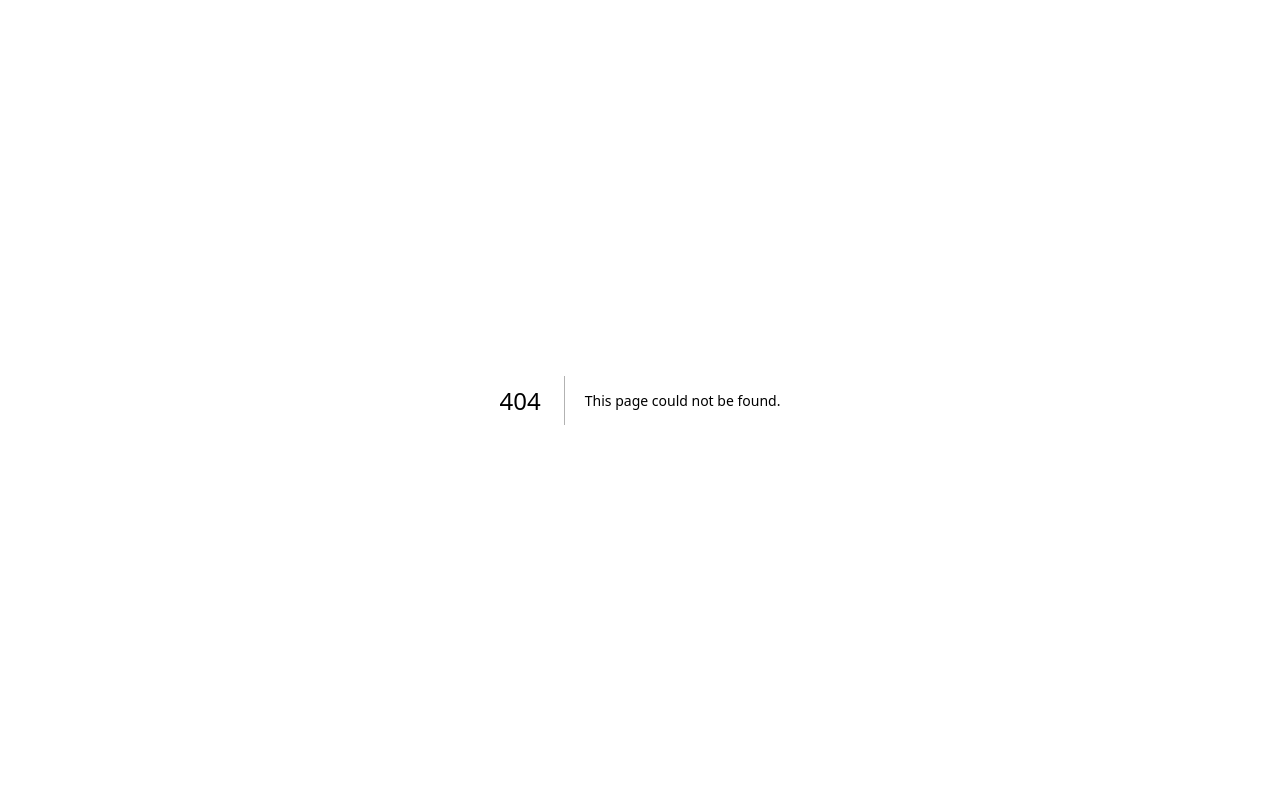
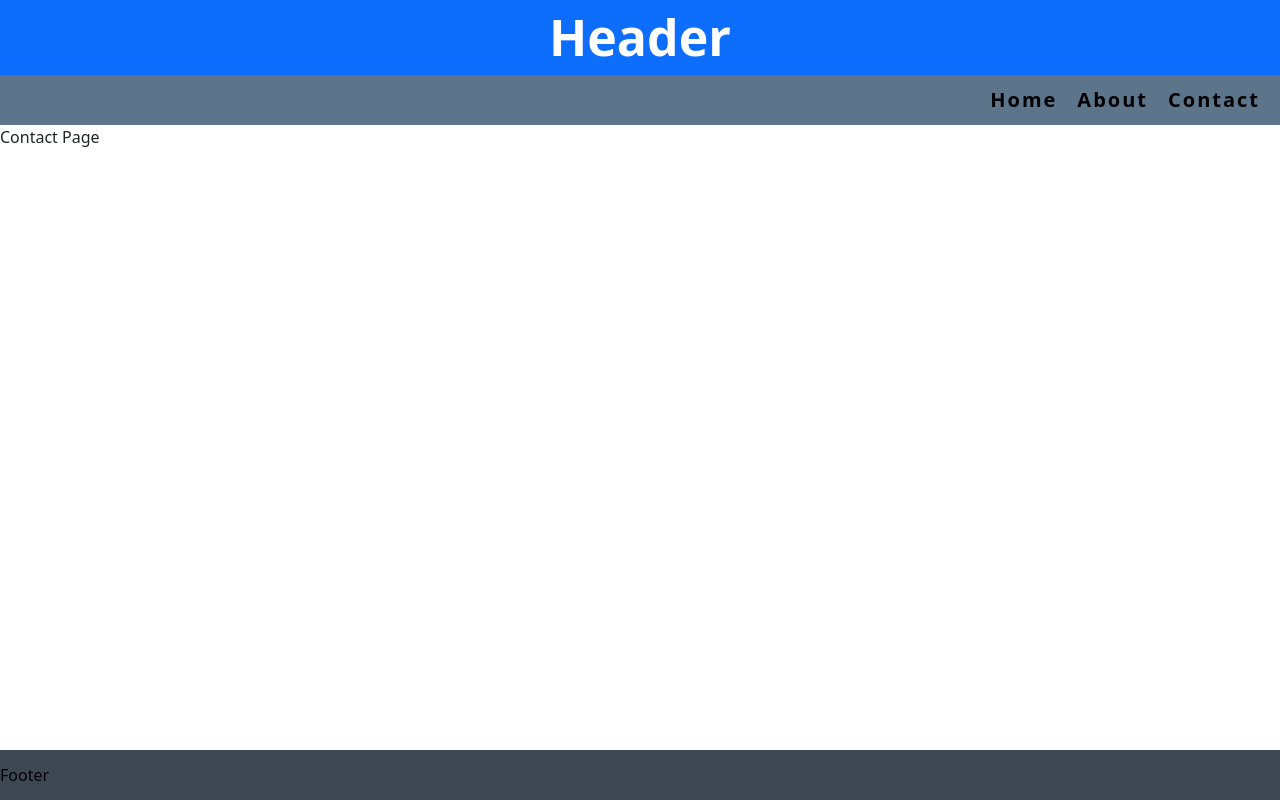
Before and after one commit to aparnajdhv/test, a Next.js app: page /contact in a window 1280 px wide. Before the commit this address had no page. Built offline with nearby package versions, Linux system fonts and the light colour scheme.

Commit message:
first commit

```diff
--- a/package.json
+++ b/package.json
@@ -9,6 +9,7 @@
     "lint": "next lint"
   },
   "dependencies": {
+    "bootstrap": "^5.2.3",
     "eslint": "8.38.0",
     "eslint-config-next": "13.3.0",
     "next": "13.3.0",
--- /dev/null
+++ b/src/components/footer.js
@@ -0,0 +1,7 @@
+import React from 'react'
+
+export const Footer = () => {
+  return (
+    <div className='footer'>Footer</div>
+  )
+}
--- /dev/null
+++ b/src/components/header.js
@@ -0,0 +1,8 @@
+import React from 'react'
+
+ const header = () => {
+  return (
+    <div className='bg-primary text-center text-white header'>Header</div>
+  )
+}
+export default header
--- /dev/null
+++ b/src/components/menu.js
@@ -0,0 +1,15 @@
+import Link from 'next/link'
+import React from 'react'
+
+
+export const Menu = () => {
+  return (
+    <div className='menu'>
+        <ul>
+            <li><Link href='/home' className='link'>Home</Link></li>
+            <li><Link href='/about' className='link'>About</Link></li>
+            <li><Link href='/contact' className='link'>Contact</Link></li>
+        </ul>
+    </div>
+  )
+}
--- a/src/pages/_app.js
+++ b/src/pages/_app.js
@@ -1,5 +1,16 @@
-import '@/styles/globals.css'
+import '@/styles/globals.css';
+import 'bootstrap/dist/css/bootstrap.css';
+import Header from '@/components/Header';
+import { Footer } from '@/components/footer';
+import { Menu } from '@/components/menu';
 
 export default function App({ Component, pageProps }) {
-  return <Component {...pageProps} />
+  return (<div>
+  <Header />
+  <Menu />
+  <Component {...pageProps} />
+  <Footer />
+  </div>
+  )
+
 }
--- /dev/null
+++ b/src/pages/contact.js
@@ -0,0 +1,7 @@
+export default function Contact() {
+    return (
+      <>
+        Contact Page
+      </>
+    )
+  }
--- a/src/styles/globals.css
+++ b/src/styles/globals.css
@@ -1,107 +1,46 @@
-:root {
-  --max-width: 1100px;
-  --border-radius: 12px;
-  --font-mono: ui-monospace, Menlo, Monaco, 'Cascadia Mono', 'Segoe UI Mono',
-    'Roboto Mono', 'Oxygen Mono', 'Ubuntu Monospace', 'Source Code Pro',
-    'Fira Mono', 'Droid Sans Mono', 'Courier New', monospace;
-
-  --foreground-rgb: 0, 0, 0;
-  --background-start-rgb: 214, 219, 220;
-  --background-end-rgb: 255, 255, 255;
-
-  --primary-glow: conic-gradient(
-    from 180deg at 50% 50%,
-    #16abff33 0deg,
-    #0885ff33 55deg,
-    #54d6ff33 120deg,
-    #0071ff33 160deg,
-    transparent 360deg
-  );
-  --secondary-glow: radial-gradient(
-    rgba(255, 255, 255, 1),
-    rgba(255, 255, 255, 0)
-  );
-
-  --tile-start-rgb: 239, 245, 249;
-  --tile-end-rgb: 228, 232, 233;
-  --tile-border: conic-gradient(
-    #00000080,
-    #00000040,
-    #00000030,
-    #00000020,
-    #00000010,
-    #00000010,
-    #00000080
-  );
-
-  --callout-rgb: 238, 240, 241;
-  --callout-border-rgb: 172, 175, 176;
-  --card-rgb: 180, 185, 188;
-  --card-border-rgb: 131, 134, 135;
+body{
+    margin: 0;
+}
+.header{
+    font-size: 50px;
+    font-weight: bold;
+}
+.menu{
+    background-color: #5c758b;
+    line-height: 50px;
+    font-size: 20px;
 }
 
-@media (prefers-color-scheme: dark) {
-  :root {
-    --foreground-rgb: 255, 255, 255;
-    --background-start-rgb: 0, 0, 0;
-    --background-end-rgb: 0, 0, 0;
+.menu ul{
 
-    --primary-glow: radial-gradient(rgba(1, 65, 255, 0.4), rgba(1, 65, 255, 0));
-    --secondary-glow: linear-gradient(
-      to bottom right,
-      rgba(1, 65, 255, 0),
-      rgba(1, 65, 255, 0),
-      rgba(1, 65, 255, 0.3)
-    );
-
-    --tile-start-rgb: 2, 13, 46;
-    --tile-end-rgb: 2, 5, 19;
-    --tile-border: conic-gradient(
-      #ffffff80,
-      #ffffff40,
-      #ffffff30,
-      #ffffff20,
-      #ffffff10,
-      #ffffff10,
-      #ffffff80
-    );
-
-    --callout-rgb: 20, 20, 20;
-    --callout-border-rgb: 108, 108, 108;
-    --card-rgb: 100, 100, 100;
-    --card-border-rgb: 200, 200, 200;
-  }
+    display: flex;
+    justify-content: flex-end;
+    margin: 0;
 }
 
-* {
-  box-sizing: border-box;
-  padding: 0;
-  margin: 0;
+.menu li{
+    list-style: none;
+    margin-right: 20px;
+    letter-spacing: 2px;
+    text-decoration: none;
+    font-style: normal;
 }
 
-html,
-body {
-  max-width: 100vw;
-  overflow-x: hidden;
+.link{
+    text-decoration: none;
+    color:#000;
+    font-weight: bold;
 }
 
-body {
-  color: rgb(var(--foreground-rgb));
-  background: linear-gradient(
-      to bottom,
-      transparent,
-      rgb(var(--background-end-rgb))
-    )
-    rgb(var(--background-start-rgb));
+.menu li :hover{
+    color:#fff;
 }
 
-a {
-  color: inherit;
-  text-decoration: none;
+.footer{
+    line-height: 50px;
+    background-color: #3e4855;
+    width: 100%;
+    color: #000;
+    position: fixed;
+    bottom: 0;
 }
-
-@media (prefers-color-scheme: dark) {
-  html {
-    color-scheme: dark;
-  }
-}
```
Also changed, not shown: src/pages/about.js (added, +10 -0 lines), src/pages/home.js (added, +9 -0 lines), src/pages/index.js (+1 -101 lines), 1 other file (tests, documents, lock files or other folders).
